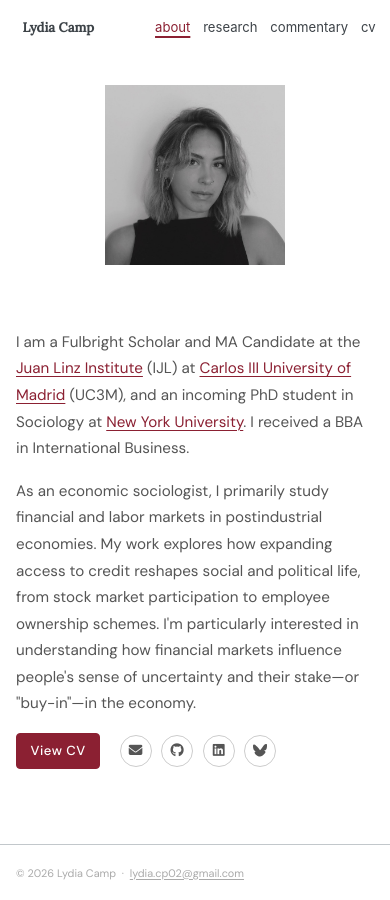
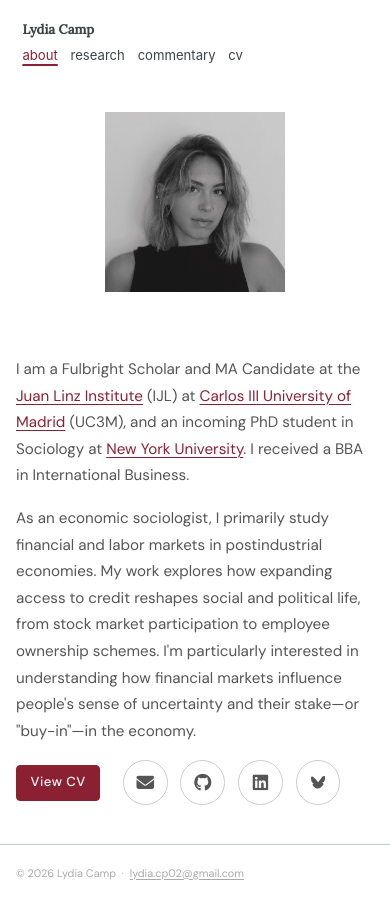
Before and after one commit to lydiagcamp/lydiagcamp.github.io, a Jekyll site: the page built from _pages/about.md, in a window 390 px wide and 900 px high. Built offline with Jekyll 4.4.1, drawn with Linux system fonts in a browser that asks for light colours.

Commit message:
Mobile: two-line header, bigger social icon buttons
Co-Authored-By: Claude Sonnet 4.6 <noreply@anthropic.com>

```diff
--- a/assets/css/custom.css
+++ b/assets/css/custom.css
@@ -365,15 +365,21 @@ body {
    ===================== */
 @media (max-width: 1023px) {
 
-  /* Header — fit everything on one line */
+  /* Header — two-line layout: name row, then nav row below */
+  .site-nav--simple .site-nav__links {
+    flex-wrap: wrap !important;
+  }
+
   .masthead__menu-item--lg {
-    padding-top: 0.4rem !important;
-    padding-bottom: 0.4rem !important;
+    width: 100% !important;
+    flex: none !important;
+    padding-top: 0.5rem !important;
+    padding-bottom: 0.1rem !important;
     padding-left: 0 !important;
   }
 
   .masthead__menu-item--lg a {
-    font-size: 1.25rem !important;
+    font-size: 1.4rem !important;
     padding-left: 0.75rem !important;
   }
 
@@ -386,11 +392,20 @@ body {
     padding-right: 0.5rem !important;
   }
 
-  /* Shrink nav links to fit */
+  /* Nav links sit on second line */
+  .site-nav--simple .masthead__menu-item:not(.masthead__menu-item--lg) {
+    padding-bottom: 0.4rem !important;
+  }
+
   .site-nav--simple .masthead__menu-item a {
     font-size: 0.82rem !important;
     padding-left: 0.4rem !important;
     padding-right: 0.4rem !important;
+  }
+
+  /* First nav link — tighten left indent to align with name */
+  .site-nav--simple .masthead__menu-item:not(.masthead__menu-item--lg):first-of-type a {
+    padding-left: 0.75rem !important;
   }
 
   /* About page — stack photo above text, tighter gap */
@@ -409,6 +424,18 @@ body {
     width: 100%;
   }
 
+  /* Bigger social icon buttons on mobile */
+  .social-icon-btn {
+    width: 2.8rem !important;
+    height: 2.8rem !important;
+    font-size: 1.1rem !important;
+  }
+
+  .home-social-row {
+    gap: 0.8rem !important;
+    margin-top: 1.5rem !important;
+  }
+
   /* Main content — no extra padding on mobile */
   #main {
     padding-left: 1rem;
```
